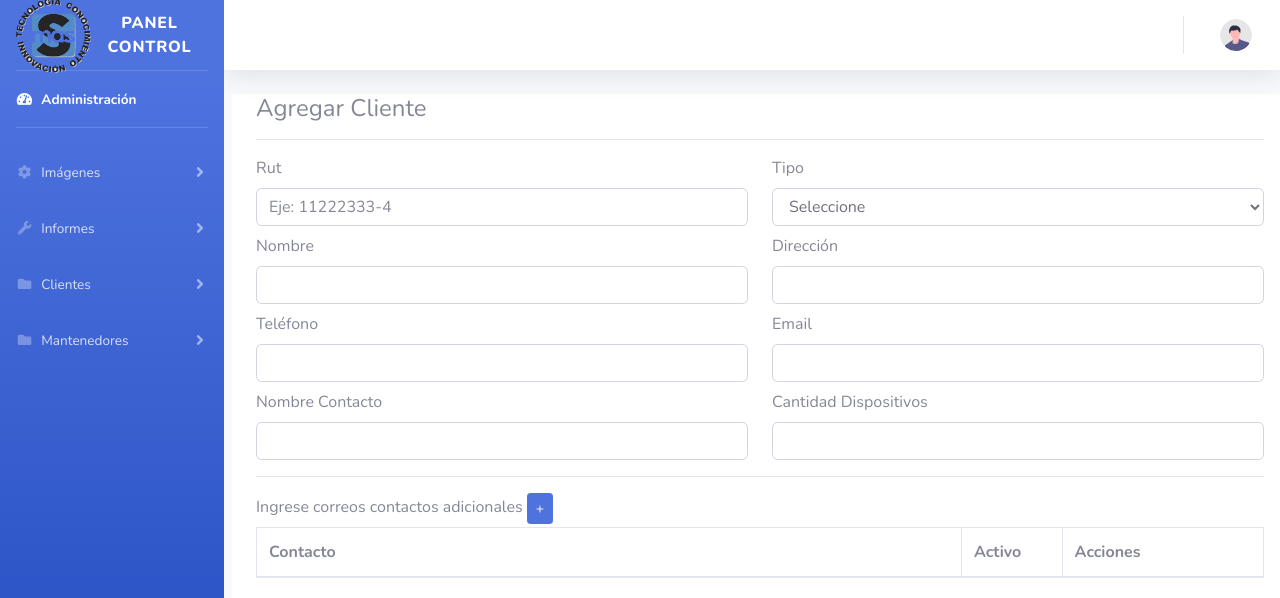
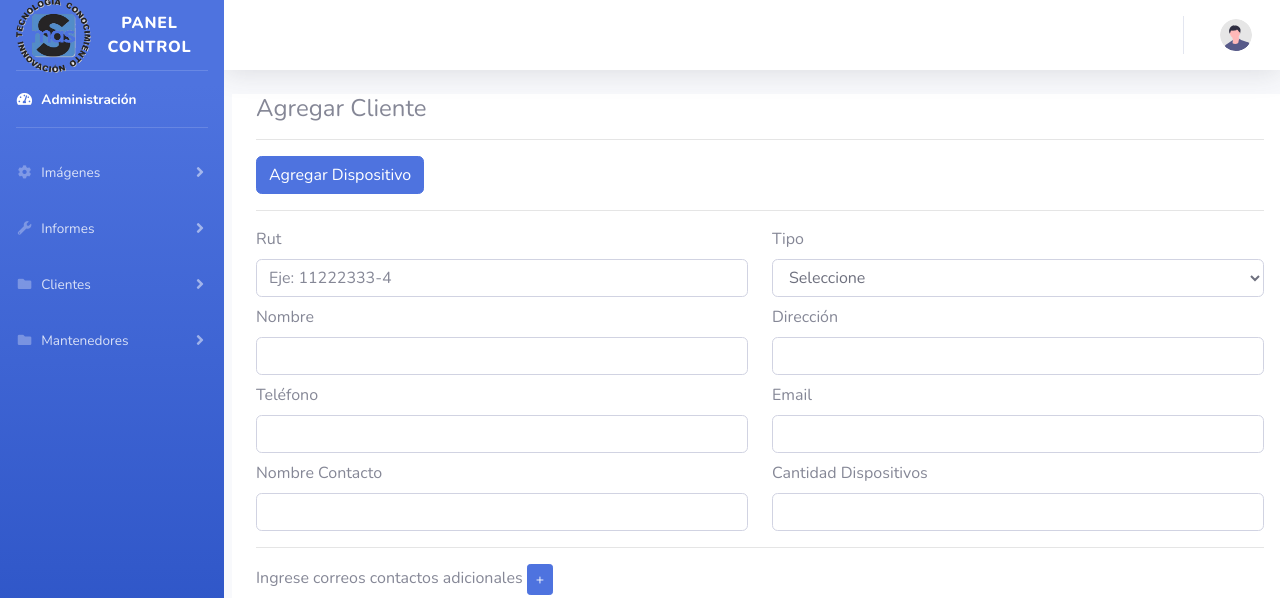
Before and after one commit to onibas123/capturaImagenes3, a CodeIgniter app: page /database/index.php/organizacionescontroller/add in a window 1280 px wide. Shown: the top 598 px of the page. Run offline with CodeIgniter, Linux system fonts and the light colour scheme; data comes from the database, SQL or seed files in the repository; lists and menus that the app fills with data are empty; some libraries are stand-ins or nearby versions.

Commit message:
ultimso cambios

```diff
--- a/application/controllers/DispositivosController.php
+++ b/application/controllers/DispositivosController.php
@@ -22,7 +22,7 @@ class DispositivosController extends CI_Controller {
 		$crud->set_relation('marcas_id','marcas','nombre');
 		$crud->display_as('organizaciones_id','Organización')->display_as('tipo_dispositivo_id','Tipo')
 		->display_as('marcas_id','Marca')->display_as('cantidad_canales','Canales')->display_as('codificar_dss', 'DSS');
-		$crud->columns(['organizaciones_id','tipo_dispositivo_id', 'marcas_id', 'nombre', 'cantidad_canales', 'ip', 'puerto', 'usuario', 'password', 'estado', 'codificar_dss']);
+		$crud->columns(['organizaciones_id','tipo_dispositivo_id', 'nombre', 'cantidad_canales', 'ip', 'puerto', 'estado']);
 		$crud->field_type('password', 'password');
 		$crud->unset_add();
 		$crud->unset_edit();
--- a/application/controllers/OrganizacionesController.php
+++ b/application/controllers/OrganizacionesController.php
@@ -24,6 +24,8 @@ class OrganizacionesController extends CI_Controller {
 
 		if($this->session->userdata('usuario_elimina') == 0)
 			$crud->unset_delete();
+
+		$crud->columns(['nombre', 'rut', 'direccion', 'tipo_organizacion_id']);
 
 		$crud->callback_before_insert(array($this,'add_log_create'));
 		$crud->callback_before_update(array($this,'add_log_edit'));
--- a/application/views/organizaciones/add.php
+++ b/application/views/organizaciones/add.php
@@ -26,6 +26,8 @@
                     <form id="formAddCliente">
                         <!-- main content -->
                         <h4><?php if(!empty($titulo)) echo $titulo;else echo 'Agregar Cliente';?></h4>
+                        <hr>
+                        <a type="button" href="<?php echo base_url();?>index.php/DispositivosController/add" class="btn btn-primary">Agregar Dispositivo</a>
                         <hr>
                         <div class="row">
                             <div class="col-md-6">
```
